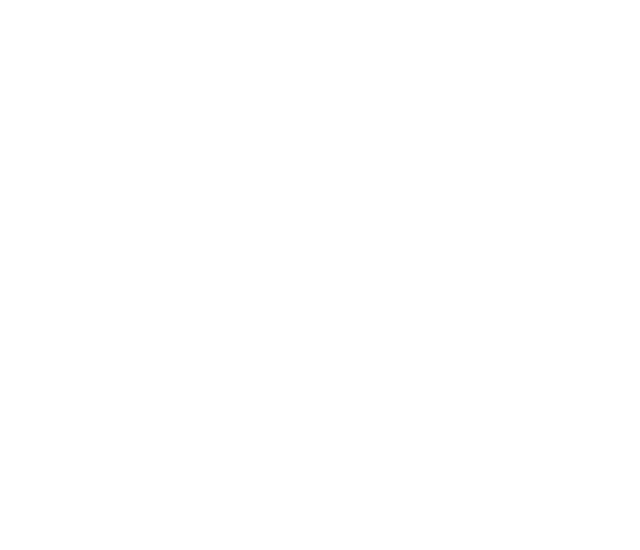
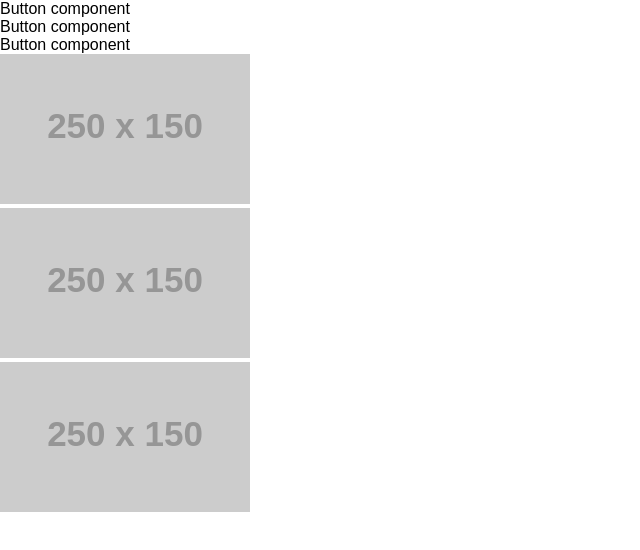
Before and after one commit to fryderykg/gallery-exercise-react, a React (Create React App) app: page / in a window 1280 px wide. Shown: the top 550 px of the page, without its empty margins (0-640 px from the left). Built offline with nearby package versions, Linux system fonts and the light colour scheme.

Commit message:
add all components

```diff
--- a/src/App.css
+++ /dev/null
@@ -1,28 +0,0 @@
-.App {
-  text-align: center;
-}
-
-.App-logo {
-  animation: App-logo-spin infinite 20s linear;
-  height: 80px;
-}
-
-.App-header {
-  background-color: #222;
-  height: 150px;
-  padding: 20px;
-  color: white;
-}
-
-.App-title {
-  font-size: 1.5em;
-}
-
-.App-intro {
-  font-size: large;
-}
-
-@keyframes App-logo-spin {
-  from { transform: rotate(0deg); }
-  to { transform: rotate(360deg); }
-}
--- a/src/App.js
+++ b/src/App.js
@@ -1,12 +1,10 @@
 import React, {Component} from 'react';
-import './App.css';
+import Gallery from './containers/Gallery/Gallery';
 
 class App extends Component {
   render() {
     return (
-      <div className="App">
-
-      </div>
+      <Gallery/>
     );
   }
 }
--- /dev/null
+++ b/src/components/Controls/Button/Button.js
@@ -0,0 +1,16 @@
+import React from 'react';
+import PropTypes from 'prop-types';
+
+const Button = props => {
+  return (
+    <div>
+      Button component
+    </div>
+  );
+};
+
+Button.propTypes = {
+
+};
+
+export default Button;
--- /dev/null
+++ b/src/components/Controls/Controls.js
@@ -0,0 +1,20 @@
+import React from 'react';
+import PropTypes from 'prop-types';
+
+import Button from './Button/Button';
+
+const Controls = props => {
+  return (
+    <div>
+      <Button/>
+      <Button/>
+      <Button/>
+    </div>
+  );
+};
+
+Controls.propTypes = {
+
+};
+
+export default Controls;
--- /dev/null
+++ b/src/components/Images/Image/Image.js
@@ -0,0 +1,16 @@
+import React from 'react';
+import PropTypes from 'prop-types';
+
+const Image = props => {
+  return (
+    <div>
+      <img src='https://placehold.it/250x150'/>
+    </div>
+  );
+};
+
+Image.propTypes = {
+
+};
+
+export default Image;
--- /dev/null
+++ b/src/components/Images/Images.js
@@ -0,0 +1,20 @@
+import React from 'react';
+import PropTypes from 'prop-types';
+
+import Image from './Image/Image';
+
+const Images = props => {
+  return (
+    <div>
+      <Image/>
+      <Image/>
+      <Image/>
+    </div>
+  );
+};
+
+Images.propTypes = {
+
+};
+
+export default Images;
--- /dev/null
+++ b/src/containers/Gallery/Gallery.js
@@ -0,0 +1,24 @@
+import React, {Component} from 'react';
+import PropTypes from 'prop-types';
+
+import Controls from '../../components/Controls/Controls';
+import Images from '../../components/Images/Images';
+
+class Gallery extends Component {
+  state = {
+
+  };
+
+  render() {
+    return (
+      <div>
+        <Controls/>
+        <Images/>
+      </div>
+    );
+  }
+}
+
+Gallery.propTypes = {};
+
+export default Gallery;
```
